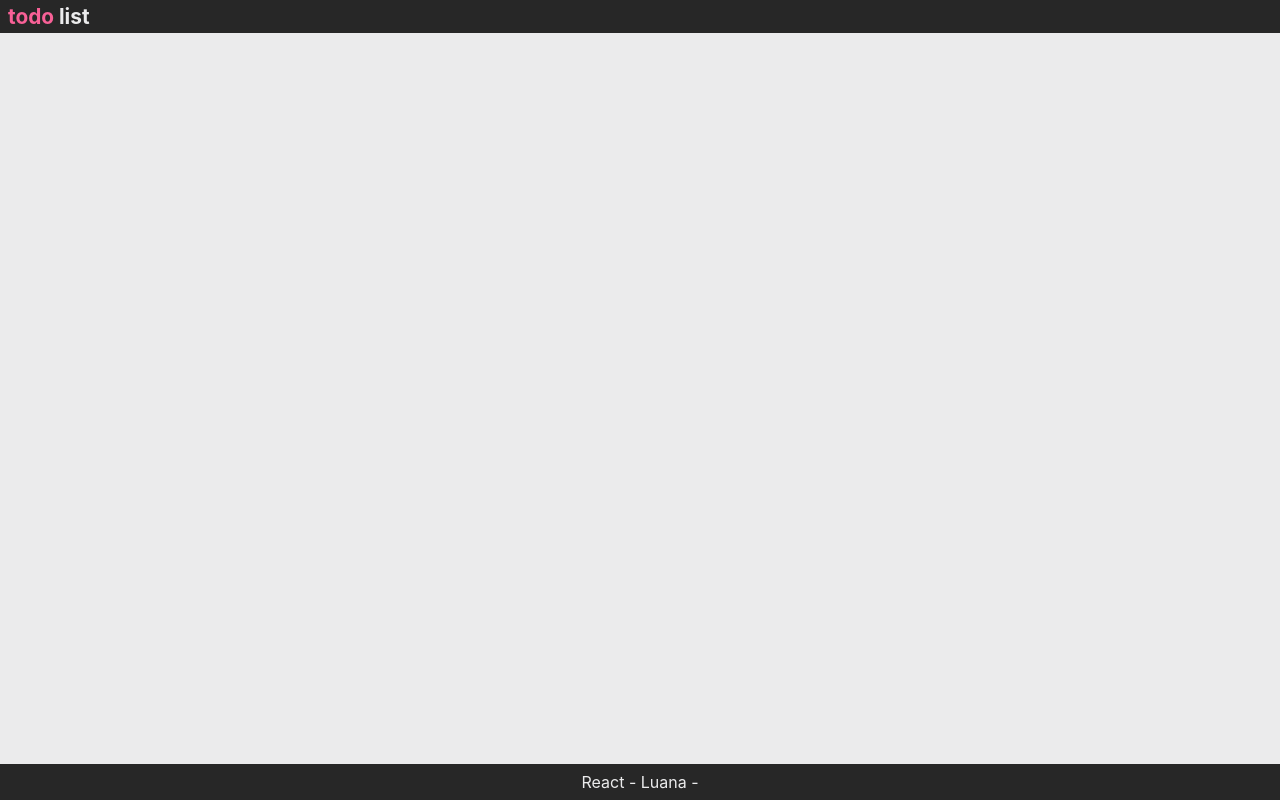
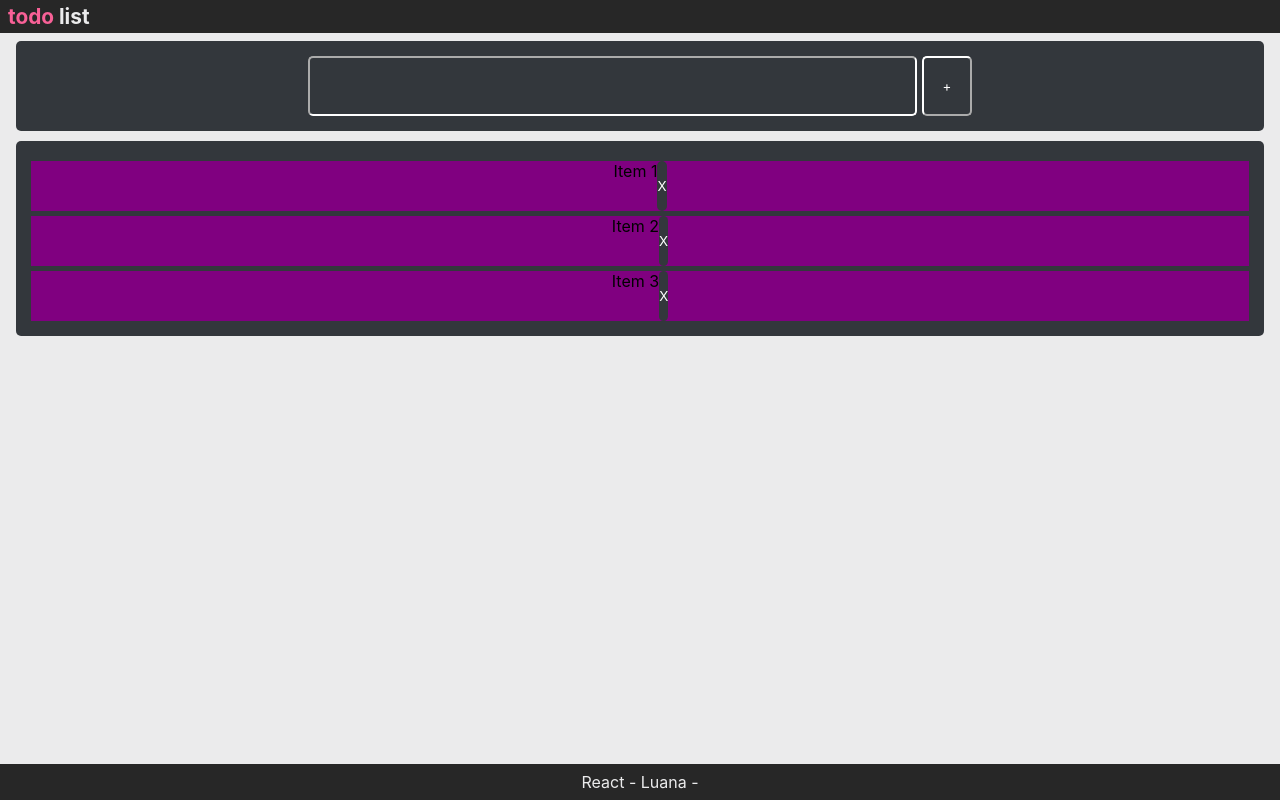
Before and after one commit to luanabrizola/ToDoListReactVite, a React (Vite) app: page / in a window 1280 px wide. Built offline with nearby package versions, Linux system fonts and the light colour scheme.

Commit message:
TaskList e itens

```diff
--- a/src/componentes/Main/Main.jsx
+++ b/src/componentes/Main/Main.jsx
@@ -1,11 +1,33 @@
 import styles from "./Main.module.css"
 
 
-function Main(props){
-    let {children} = props
-    return(
+
+
+function Main(props) {
+    // let {children} = props
+    return (
         <div className={styles.Main}>
-            {children}
+            {/* {children} */}
+            <div className={styles.input}>
+                <input type="text" />
+                <button className={styles.botaoAdd}>+</button>
+            </div>
+            <div className={styles.itens}>
+                <div className={styles.task}>
+                    <p>Item 1</p>
+                    <button className={styles.buttonX}>X</button>
+                </div>
+                <div className={styles.task}>
+                    <p>Item 2</p>
+                    <button className={styles.buttonX}>X</button>
+                </div>
+                <div className={styles.task}>
+                    <p>Item 3</p>
+                    <button className={styles.buttonX}>X</button>
+                </div>
+
+            </div>
+
         </div>
 
     )
--- a/src/componentes/Main/Main.module.css
+++ b/src/componentes/Main/Main.module.css
@@ -1,4 +1,63 @@
+*{
+    margin: 0;
+    box-sizing: border-box;
+}
+
 .Main{
     padding: 0.5rem 1rem;
     padding-bottom: 2.5rem;
+    display: flex;
+    justify-content: center;
+    flex-direction: column;
 }
+
+input{
+    border-radius: 5px;
+    border-color: #ffff;
+    background-color: #33373c;
+    width: 50%;
+}
+
+.botaoAdd{
+    background-color: #33373c;
+    width: 50px;
+    height: 60px;
+    border-color: #ffff;
+    color: white;
+    border-radius: 5px;
+}
+
+.input{
+    background-color:#33373c;
+    display: flex;
+    padding: 15px;
+    justify-content: center;
+    gap: 5px;
+    border-radius: 5px;
+}
+
+.itens{
+    background-color: #33373c;
+    padding: 15px;
+    border-radius: 5px;
+    height: auto;
+    margin-top: 10px;
+    align-items: center;
+    text-align: center;
+}
+
+.task{
+    display: flex;
+    justify-content: center;
+    border-color: aliceblue;
+    background-color: purple;
+    margin-top: 5px;
+    height: 50px;
+}
+
+.buttonX{
+    color: white;
+    border: white;
+    background-color: #33373c;
+    border-radius: 5px;
+}
```
